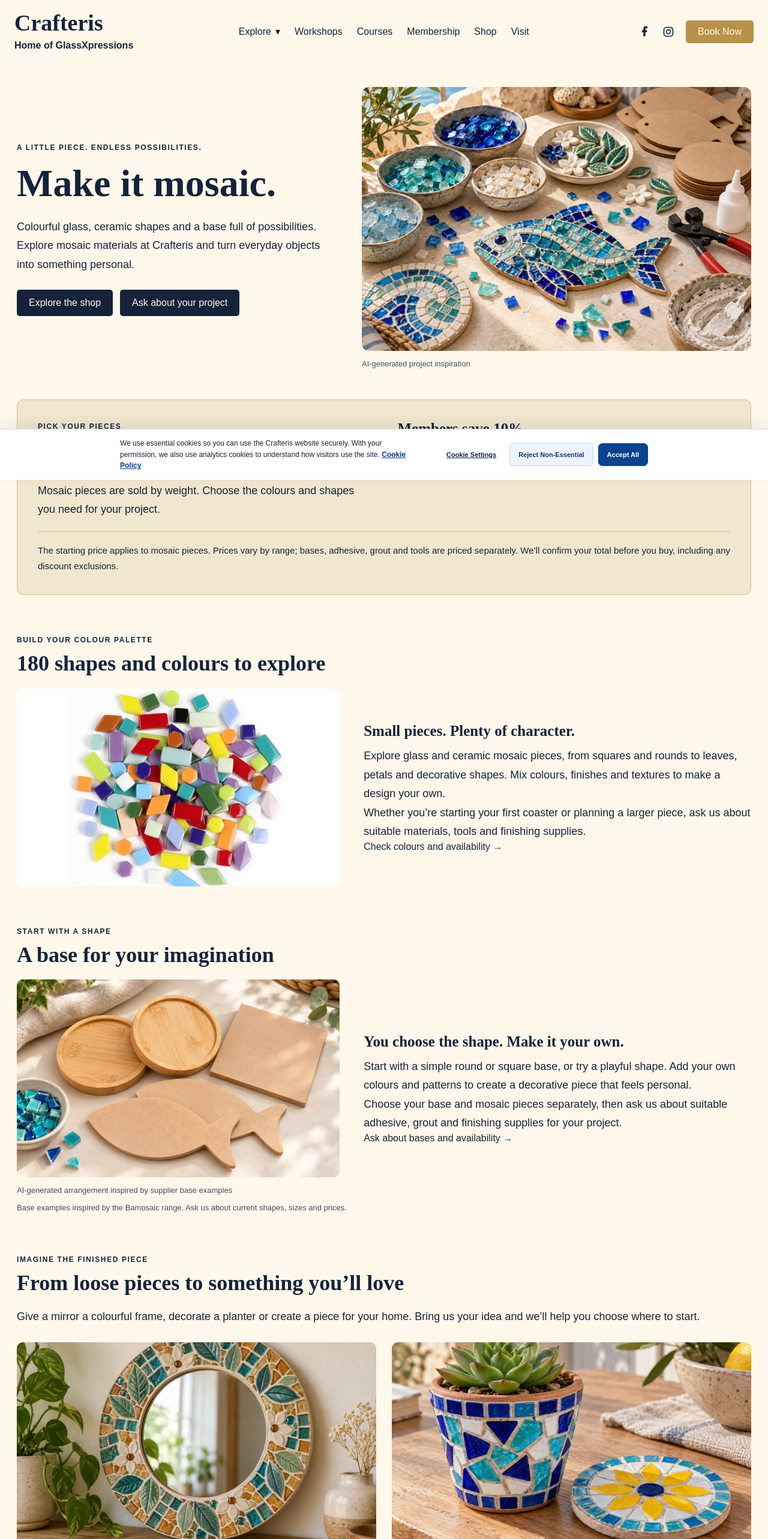
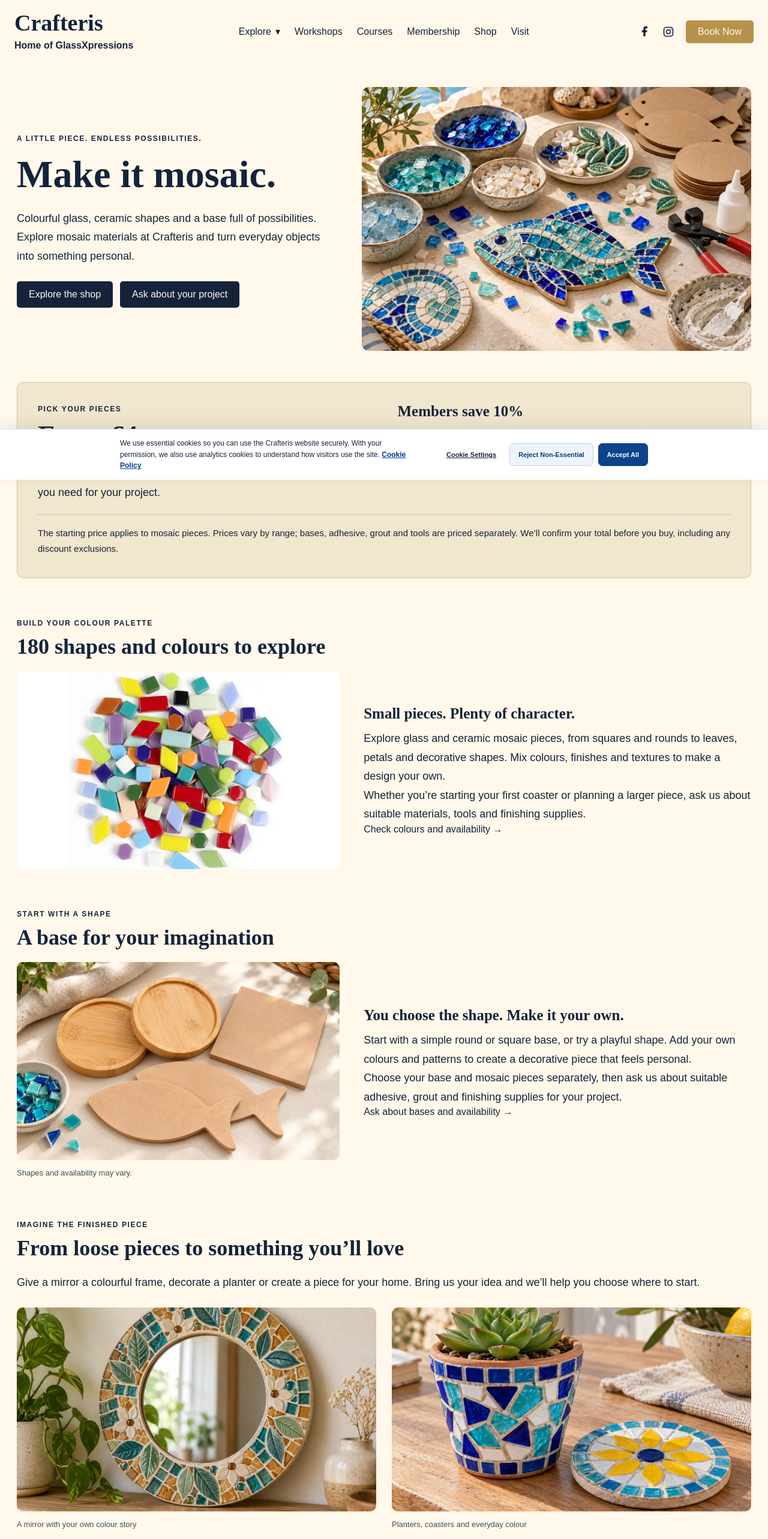
Before and after one commit to guzzep/crafteris-studio-website, a Next.js app: page /mosaic in a window 1280 px wide. Shown: the top 2566 px of the page at 60% size. Built offline with nearby package versions, Linux system fonts and the light colour scheme; no server answers; the database is empty.

Commit message:
Simplify mosaic inspiration captions

```diff
--- a/src/app/mosaic/page.tsx
+++ b/src/app/mosaic/page.tsx
@@ -4,10 +4,10 @@ import Footer from "@/components/Footer";
 import styles from "./mosaic.module.css";
 export const metadata = { title: "Mosaic materials, bases & inspiration | Crafteris", description: "Explore 180 mosaic shapes and colours, bases and creative project ideas at Crafteris, home to GlassXpressions. Mosaic pieces from €4 per 100g." };
 export default function Page() { return <><Header /><main className={styles.main}>
-<section className={styles.hero}><div><p className={styles.eyebrow}>A little piece. Endless possibilities.</p><h1>Make it mosaic.</h1><p>Colourful glass, ceramic shapes and a base full of possibilities. Explore mosaic materials at Crafteris and turn everyday objects into something personal.</p><div className={styles.actions}><Link href="/shop">Explore the shop</Link><Link href="/contact">Ask about your project</Link></div></div><figure><img src="/mosaic/mosaic-worktable.webp" alt="Mosaic fish project surrounded by colourful pieces, shaped bases and tools" /><figcaption>AI-generated project inspiration</figcaption></figure></section>
+<section className={styles.hero}><div><p className={styles.eyebrow}>A little piece. Endless possibilities.</p><h1>Make it mosaic.</h1><p>Colourful glass, ceramic shapes and a base full of possibilities. Explore mosaic materials at Crafteris and turn everyday objects into something personal.</p><div className={styles.actions}><Link href="/shop">Explore the shop</Link><Link href="/contact">Ask about your project</Link></div></div><figure><img src="/mosaic/mosaic-worktable.webp" alt="Mosaic fish project surrounded by colourful pieces, shaped bases and tools" /></figure></section>
 <section className={styles.pricing} aria-label="Mosaic prices"><div><p className={styles.eyebrow}>Pick your pieces</p><h2>From €4 <span>per 100g</span></h2><p>Mosaic pieces are sold by weight. Choose the colours and shapes you need for your project.</p></div><div><h3>Members save 10%</h3><p>Existing Crafteris members receive 10% off most shop purchases. You can shop for mosaic materials without a studio membership.</p></div><p className={styles.note}>The starting price applies to mosaic pieces. Prices vary by range; bases, adhesive, grout and tools are priced separately. We’ll confirm your total before you buy, including any discount exclusions.</p></section>
 <section className={styles.section}><p className={styles.eyebrow}>Build your colour palette</p><h2>180 shapes and colours to explore</h2><div className={styles.materials}><img src="/mosaic/glass-pieces.webp" alt="An assortment of colourful recycled glass mosaic squares" /><div><h3>Small pieces. Plenty of character.</h3><p>Explore glass and ceramic mosaic pieces, from squares and rounds to leaves, petals and decorative shapes. Mix colours, finishes and textures to make a design your own.</p><p>Whether you’re starting your first coaster or planning a larger piece, ask us about suitable materials, tools and finishing supplies.</p><Link href="/contact">Check colours and availability →</Link></div></div></section>
-<section className={styles.section}><p className={styles.eyebrow}>Start with a shape</p><h2>A base for your imagination</h2><div className={styles.materials}><figure><img className={styles.basesPhoto} src="/mosaic/bases-selection.webp" alt="A selection of undecorated fish-shaped MDF bases, round bamboo bases and a square base on a craft table" /><figcaption>AI-generated arrangement inspired by supplier base examples</figcaption></figure><div><h3>You choose the shape. Make it your own.</h3><p>Start with a simple round or square base, or try a playful shape. Add your own colours and patterns to create a decorative piece that feels personal.</p><p>Choose your base and mosaic pieces separately, then ask us about suitable adhesive, grout and finishing supplies for your project.</p><Link href="/contact">Ask about bases and availability →</Link></div></div><p className={styles.caption}>Base examples inspired by the <a href="https://www.bamosaic.com/en/Mosaic-bases.html" target="_blank" rel="noopener noreferrer">Bamosaic range</a>. Ask us about current shapes, sizes and prices.</p></section>
-<section className={styles.section}><p className={styles.eyebrow}>Imagine the finished piece</p><h2>From loose pieces to something you’ll love</h2><p>Give a mirror a colourful frame, decorate a planter or create a piece for your home. Bring us your idea and we’ll help you choose where to start.</p><div className={styles.inspiration}><figure><img src="/mosaic/mirror-inspiration.webp" alt="Circular mirror decorated with turquoise, cream and ochre mosaic pieces" /><figcaption>A mirror with your own colour story</figcaption></figure><figure><img src="/mosaic/planter-inspiration.webp" alt="Blue and turquoise mosaic planter beside a flower-pattern mosaic coaster" /><figcaption>Planters, coasters and everyday colour</figcaption></figure></div><p className={styles.caption}>AI-generated inspiration images, illustrating project ideas rather than finished products currently in stock.</p></section>
+<section className={styles.section}><p className={styles.eyebrow}>Start with a shape</p><h2>A base for your imagination</h2><div className={styles.materials}><figure><img className={styles.basesPhoto} src="/mosaic/bases-selection.webp" alt="A selection of undecorated fish-shaped MDF bases, round bamboo bases and a square base on a craft table" /></figure><div><h3>You choose the shape. Make it your own.</h3><p>Start with a simple round or square base, or try a playful shape. Add your own colours and patterns to create a decorative piece that feels personal.</p><p>Choose your base and mosaic pieces separately, then ask us about suitable adhesive, grout and finishing supplies for your project.</p><Link href="/contact">Ask about bases and availability →</Link></div></div><p className={styles.caption}>Shapes and availability may vary.</p></section>
+<section className={styles.section}><p className={styles.eyebrow}>Imagine the finished piece</p><h2>From loose pieces to something you’ll love</h2><p>Give a mirror a colourful frame, decorate a planter or create a piece for your home. Bring us your idea and we’ll help you choose where to start.</p><div className={styles.inspiration}><figure><img src="/mosaic/mirror-inspiration.webp" alt="Circular mirror decorated with turquoise, cream and ochre mosaic pieces" /><figcaption>A mirror with your own colour story</figcaption></figure><figure><img src="/mosaic/planter-inspiration.webp" alt="Blue and turquoise mosaic planter beside a flower-pattern mosaic coaster" /><figcaption>Planters, coasters and everyday colour</figcaption></figure></div></section>
 <section className={styles.cta}><h2>Let’s piece your next project together.</h2><p>Visit the shop for materials, choose a base, or discover a guided mosaic workshop.</p><div className={styles.actions}><Link href="/contact">Visit or contact us</Link><Link href="/workshops">Explore workshops</Link></div></section>
 </main><Footer /></>; }
```
